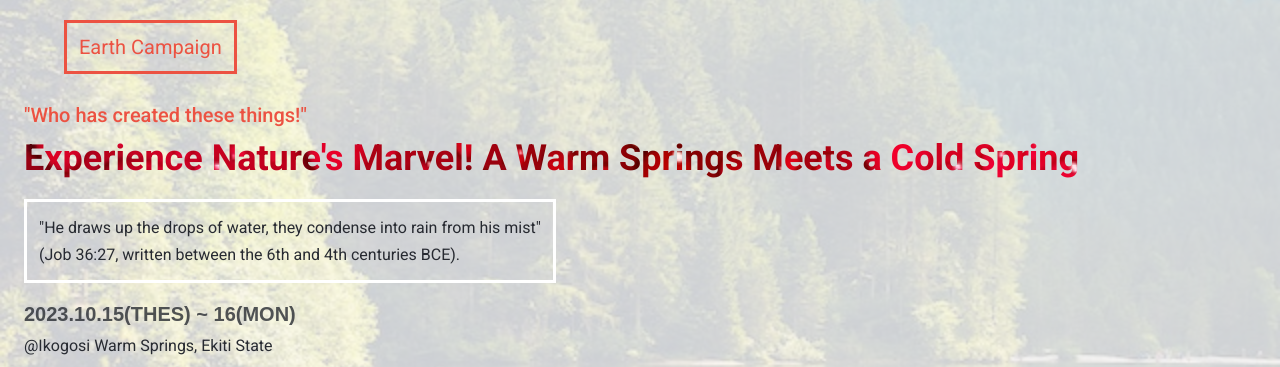
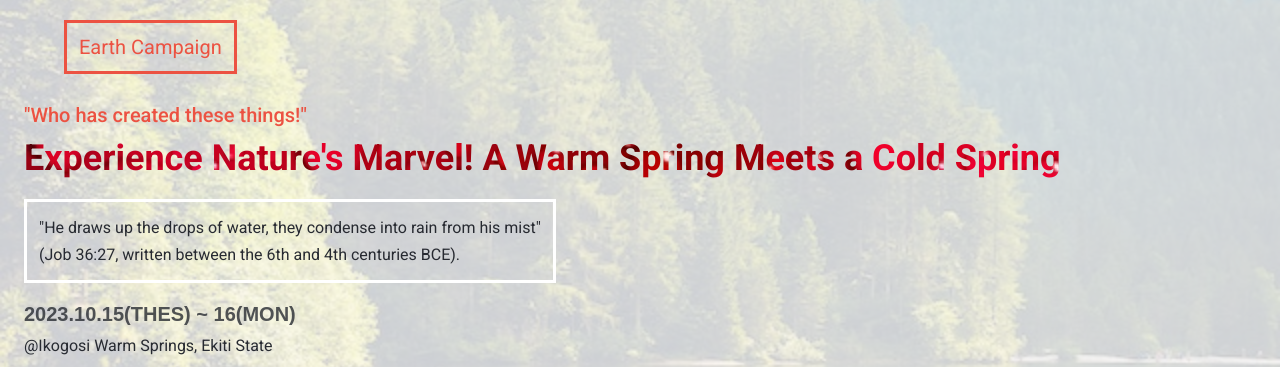
Before and after one commit to sagieramos/Capstone, a website: page index.html in a window 1280 px wide. Shown: the part 433-800 px from the top of the page. Drawn offline with nearby package versions, Linux system fonts and the light colour scheme; a web font is replaced by a local one.

Commit message:
clean up

```diff
--- a/index.html
+++ b/index.html
@@ -38,7 +38,7 @@
             <section class="header-intro">
                 <h1 class="greetings">"Who has created these things!"</h1>
                 <div class="intro">
-                    <h2>Experience Nature's Marvel! A Warm Springs Meets a Cold Spring</h2>
+                    <h2>Experience Nature's Marvel! A Warm Spring Meets a Cold Spring</h2>
                 </div>
             </section>
             <p class="para c-black">
```
